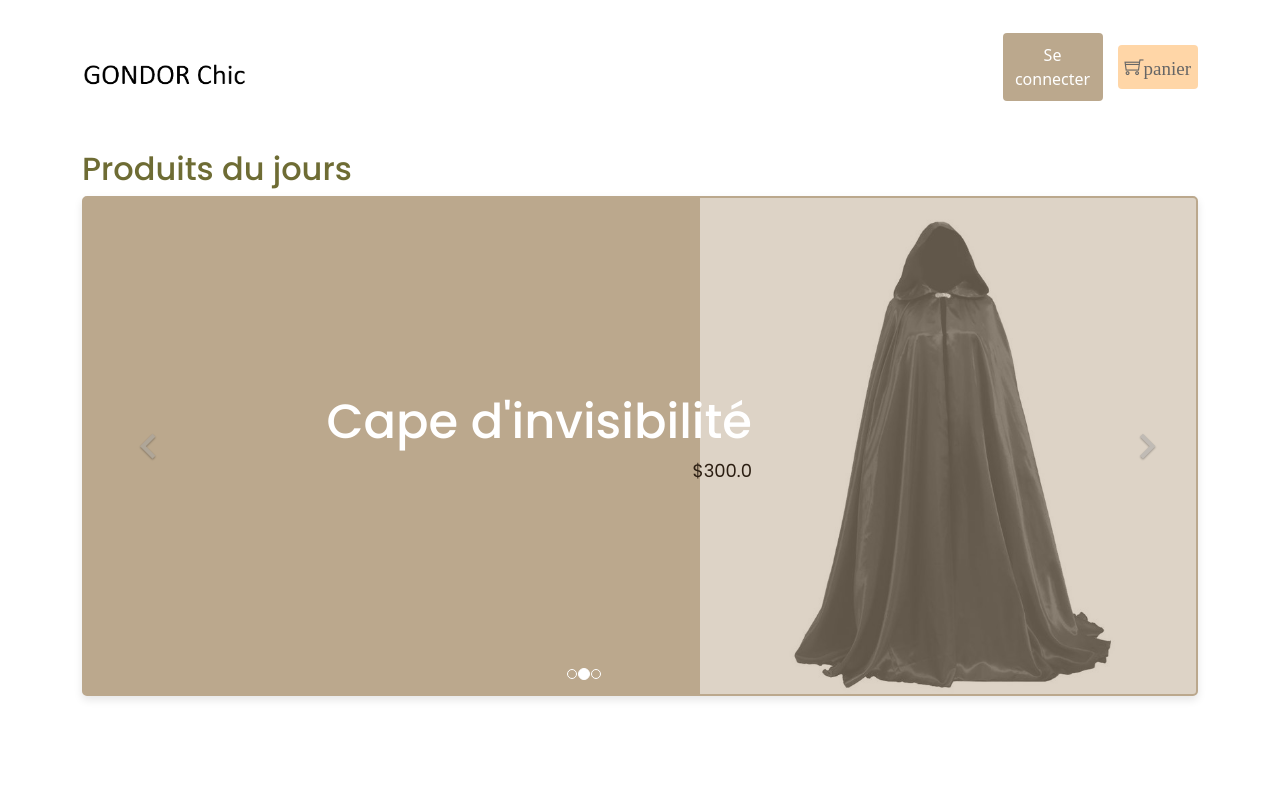
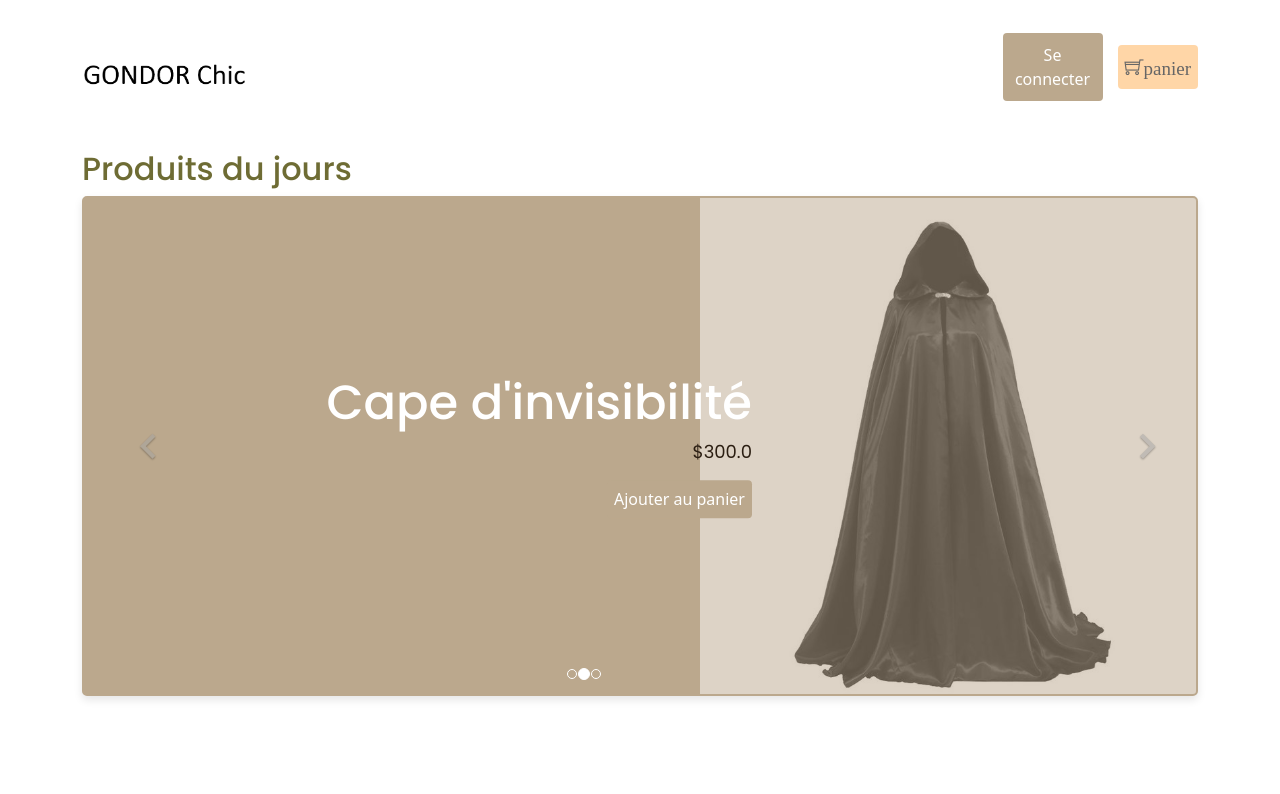
Before and after one commit to phancardo/frontchic, an Angular app: page /home in a window 1280 px wide. Shown: the top 794 px of the page. Built offline with nearby package versions, Linux system fonts and the light colour scheme.

Commit message:
added button cart

```diff
--- a/src/app/home/home.component.html
+++ b/src/app/home/home.component.html
@@ -115,6 +115,27 @@
     top: 0; /* Aligner en haut du conteneur */
     left: 0; /* Aligner à gauche du conteneur */
   }
+  .panier{
+    background-color: #bba88d;
+        padding: 7px;
+        border: none;
+        color: white;
+        text-decoration: none;
+        font-size: 16px;
+        cursor: pointer;
+        border-radius: 4px;
+        transition: background-color 0.3s ease, box-shadow 0.3s ease;
+      }
+
+      .panier:hover {
+        background-color: #ffd6a7;
+      }
+
+      .panier:active {
+        background-color: #b98233;
+        box-shadow: 0 5px #666;
+        transform: translateY(4px);
+      }
 </style>
 
 <div class="container">
@@ -140,10 +161,12 @@
           style="height: 500px"
           alt="Slide 1"
         />
+
         <div class="overlay"></div>
         <div class="infos-products">
           <h3>Phial de Galadriel</h3>
           <p>$250.0</p>
+          <button class="panier">Ajouter au panier</button>
         </div>
       </div>
       <div class="item">
@@ -156,6 +179,8 @@
         <div class="infos-products">
           <h3>Cape d'invisibilité</h3>
           <p>$300.0</p>
+          <button class="panier">Ajouter au panier</button>
+
         </div>
       </div>
       <div class="item">
@@ -168,6 +193,8 @@
         <div class="infos-products">
           <h3>Cotte de Mithril</h3>
           <p>$500.0</p>
+          <button class="panier">Ajouter au panier</button>
+
         </div>
       </div>
     </div>
@@ -238,7 +265,7 @@
               </li>
             </ul>
             <div class="all-product-btn">
-              <a href="#">tous</a>
+              <a href="#">Tous</a>
             </div>
           </div>
           <div class="tab-content another-product-style custom-style">
```
